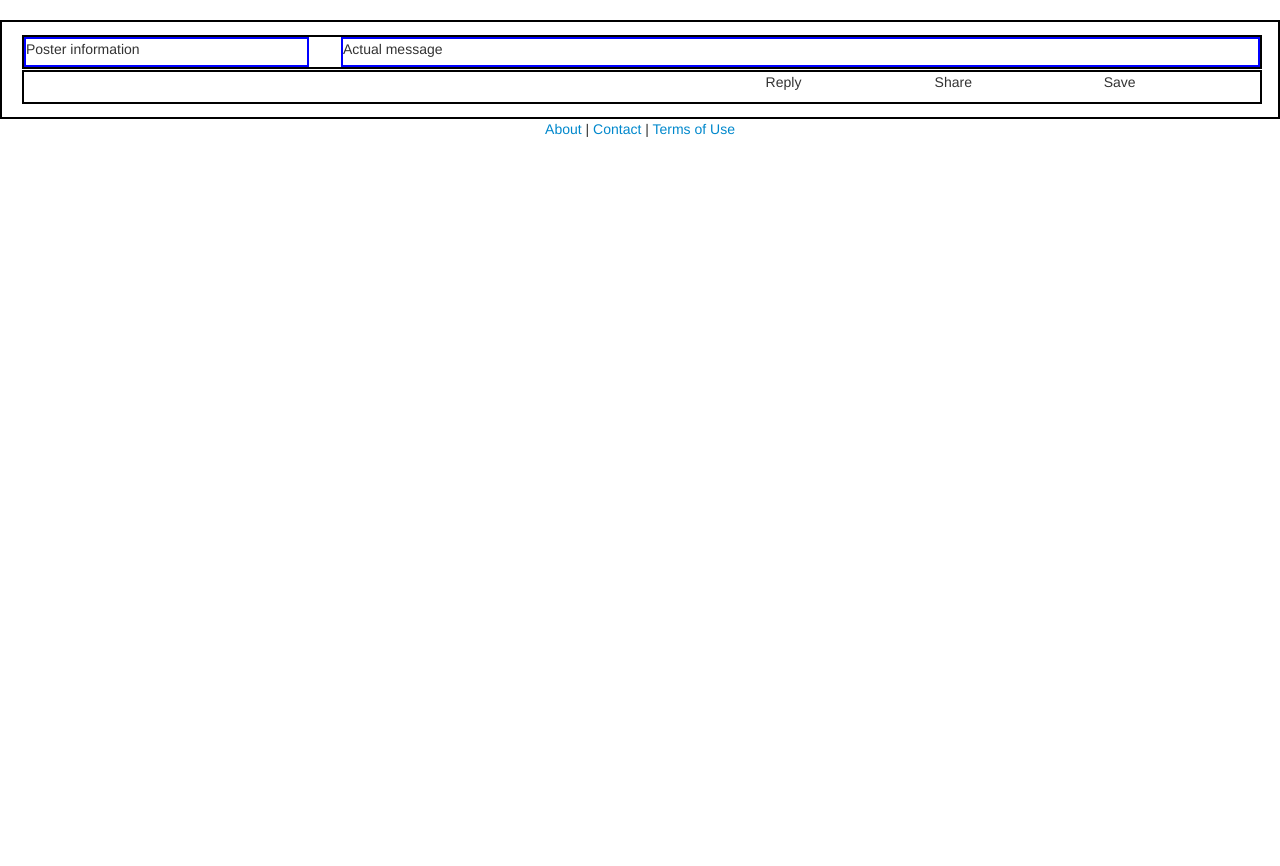
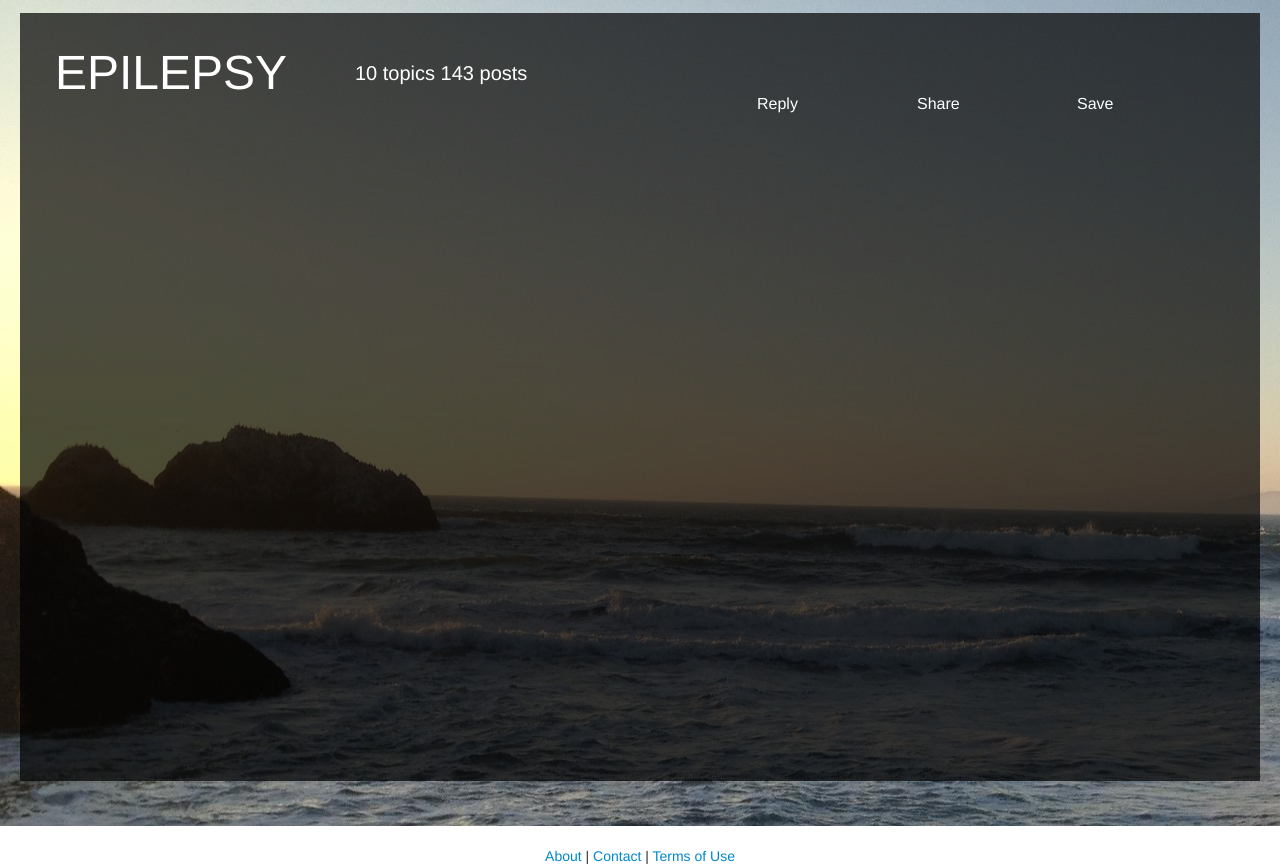
Before and after one commit to namelessnerd/pccr, a Django app: template me_med/me_med/templates/forum_view.html in a window 1280 px wide. Shown: the part 42-908 px from the top of the page. Before the commit the page ends 179 px from the top, so only its background shows below. Run offline with Django 3.2, Linux system fonts and the light colour scheme; the template is opened without the code that fills it, so the values that code supplies are empty; some libraries are stand-ins or nearby versions.

Commit message:
CSS, Clean-ups
Moved some in-line to external CSS, adjusted forum view to show topics
instead of posts

```diff
--- a/me_med/me_med/appy/static/css/me_med.css
+++ b/me_med/me_med/appy/static/css/me_med.css
@@ -1,4 +1,4 @@
-/* NAV */
+ NAV */
 #search{
 	position: relative;
 	top: 5px;
@@ -13,7 +13,86 @@
 	text-align: center;
 }
 
-/* LANDING PAGE */
+footer{
+	text-align: center;
+}
+
+.soften {
+    border: 0;
+    height: 2px;
+    margin:10px 0;
+    position:relative;
+    background: -moz-linear-gradient(left, rgba(0,0,0,0) 0%, rgba(0,0,0,0) 10%, rgba(0,0,0,0.65) 50%, rgba(0,0,0,0) 90%, rgba(0,0,0,0) 100%); /* FF3.6+ */
+    background: -webkit-gradient(linear, left top, right top, color-stop(0%,rgba(0,0,0,0)), color-stop(10%,rgba(0,0,0,0)), color-stop(50%,rgba(0,0,0,0.65)), color-stop(90%,rgba(0,0,0,0)), color-stop(100%,rgba(0,0,0,0))); /* Chrome,Safari4+ */
+    background: -webkit-linear-gradient(left, rgba(0,0,0,0) 0%,rgba(0,0,0,0) 10%,rgba(0,0,0,0.65) 50%,rgba(0,0,0,0) 90%,rgba(0,0,0,0) 100%); /* Chrome10+,Safari5.1+ */
+    background: -o-linear-gradient(left, rgba(0,0,0,0) 0%,rgba(0,0,0,0) 10%,rgba(0,0,0,0.65) 50%,rgba(0,0,0,0) 90%,rgba(0,0,0,0) 100%); /* Opera 11.10+ */
+    background: -ms-linear-gradient(left, rgba(0,0,0,0) 0%,rgba(0,0,0,0) 10%,rgba(0,0,0,0.65) 50%,rgba(0,0,0,0) 90%,rgba(0,0,0,0) 100%); /* IE10+ */
+    background: linear-gradient(left, rgba(0,0,0,0) 0%,rgba(0,0,0,0) 10%,rgba(0,0,0,0.65) 50%,rgba(0,0,0,0) 90%,rgba(0,0,0,0) 100%); /* W3C */
+    filter: progid:DXImageTransform.Microsoft.gradient( startColorstr='#00000000', endColorstr='#00000000',GradientType=1 ); /* IE6-9 */
+}
+
+/* LANDING */
+.lander{
+	background: rgba(0,0,0,0.7);
+	margin-top:10%;
+	height: 45%;
+	color: #CCC;
+	padding: 20px;
+}
+
+/* FORUM VIEW */
+
+.wrapper{
+	/*border-top: 2px solid black;*/
+	/*border: 2px solid black; */
+	position: relative;
+	top: -20px;
+	padding-top: 1%;
+	padding-bottom: 1%;
+	min-height: 800px;
+	background: url('/static/img/sutro.jpg');
+}
+
+.blackbox{
+	position: relative;
+	background: rgba(0,0,0,0.7);
+	font-size: 24;
+	height: 96%;
+}
+
+.topic{
+	position: relative;
+	top: 50px;
+	color: white;
+	font-size: 48;
+}
+
+.topic-info{
+	position: relative;
+	top: 50px;
+	color: white;
+	font-size: 20;
+}
+
+.interact{
+	margin-top: 0.1%;
+	width: 40%;
+	padding-left: 60%;
+/*	border: 2px solid black;*/
+	position: relative;
+	top: 50px;
+	color: white;
+	font-size: 16;
+}
+
+
+
+
+
+
+
+
+/* LANDING PAGE
 
 .front_button{
 	position: relative;
@@ -39,21 +118,3 @@
 	text-align: center;
 	line-height: 1.8em;
 }
-
-footer{
-	text-align: center;
-}
-
-.soften {
-    border: 0;
-    height: 2px;
-    margin:10px 0;
-    position:relative;
-    background: -moz-linear-gradient(left, rgba(0,0,0,0) 0%, rgba(0,0,0,0) 10%, rgba(0,0,0,0.65) 50%, rgba(0,0,0,0) 90%, rgba(0,0,0,0) 100%); /* FF3.6+ */
-    background: -webkit-gradient(linear, left top, right top, color-stop(0%,rgba(0,0,0,0)), color-stop(10%,rgba(0,0,0,0)), color-stop(50%,rgba(0,0,0,0.65)), color-stop(90%,rgba(0,0,0,0)), color-stop(100%,rgba(0,0,0,0))); /* Chrome,Safari4+ */
-    background: -webkit-linear-gradient(left, rgba(0,0,0,0) 0%,rgba(0,0,0,0) 10%,rgba(0,0,0,0.65) 50%,rgba(0,0,0,0) 90%,rgba(0,0,0,0) 100%); /* Chrome10+,Safari5.1+ */
-    background: -o-linear-gradient(left, rgba(0,0,0,0) 0%,rgba(0,0,0,0) 10%,rgba(0,0,0,0.65) 50%,rgba(0,0,0,0) 90%,rgba(0,0,0,0) 100%); /* Opera 11.10+ */
-    background: -ms-linear-gradient(left, rgba(0,0,0,0) 0%,rgba(0,0,0,0) 10%,rgba(0,0,0,0.65) 50%,rgba(0,0,0,0) 90%,rgba(0,0,0,0) 100%); /* IE10+ */
-    background: linear-gradient(left, rgba(0,0,0,0) 0%,rgba(0,0,0,0) 10%,rgba(0,0,0,0.65) 50%,rgba(0,0,0,0) 90%,rgba(0,0,0,0) 100%); /* W3C */
-    filter: progid:DXImageTransform.Microsoft.gradient( startColorstr='#00000000', endColorstr='#00000000',GradientType=1 ); /* IE6-9 */
-}
--- a/me_med/me_med/templates/forum_home.html
+++ b/me_med/me_med/templates/forum_home.html
@@ -2,8 +2,7 @@
 {% block forum_content %}
 <div class="container-fluid splash" >
 	<div class="container">
-				<div class="row-fluid"style="background: rgba(0,0,0,0.7); margin-top:
-					10%; height: 45%; color: #CCC;padding: 20px;">
+		<div class="row-fluid lander">
 			<div class="span8" >
 				<h1>ME-MED</h1>
 				<img src='/static/img/leaf.png'></img>
--- a/me_med/me_med/templates/forum_view.html
+++ b/me_med/me_med/templates/forum_view.html
@@ -1,21 +1,18 @@
 {% extends 'includes/page_header.html' %}
-
 {% block forum_content %}
-
-	<div class="container-fluid" style="border: 2px solid black; padding-top: 1%;
-			padding-bottom: 1%;">
-
-			<div class="row-fluid" style="border: 2px solid black">
-					<div class="span3" style="border: 2px solid blue"> Poster information </div>
-					<div class="span9"style="border: 2px solid blue"> Actual message </div>
+	<div class="container-fluid wrapper">
+		<div class="blackbox">
+			<div class="container">
+				<div class="row-fluid">
+						<div class="span3 topic"> EPILEPSY </div>
+						<div class="span9 topic-info"> 10 topics 143 posts </div>
+				</div>
+				<div class="row-fluid interact">
+						<div class="span4"> Reply </div>
+						<div class="span4"> Share </div>
+						<div class="span4"> Save</div>
+				</div>
 			</div>
-			<div class="row-fluid" style="margin-top: 0.1%; width: 40%; padding-left:
-					60%; border: 2px solid black">
-					<div class="span4"> Reply </div>
-					<div class="span4"> Share </div>
-					<div class="span4"> Save</div>
-			</div>
+		</div>
 	</div>
-
-
 {% endblock %}
--- a/me_med/me_med/templates/includes/utils/login.html
+++ b/me_med/me_med/templates/includes/utils/login.html
@@ -21,7 +21,7 @@
 											padding-bottom: 5px;">
 										<div class="span6" >
 												<a href=""><button class="btn btn-small btn-primary
-																">Connect with Facebook </button>
+																">Connect to Facebook </button>
 												</a>
 										</div>
 										<div class="span3">
--- a/me_med/me_med/templates/includes/utils/register.html
+++ b/me_med/me_med/templates/includes/utils/register.html
@@ -31,7 +31,7 @@
 											padding-bottom: 5px;">
 										<div class="span6" >
 												<a href=""><button class="btn btn-small btn-primary
-																">Connect with Facebook </button>
+																">Connect to Facebook </button>
 												</a>
 										</div>
 										<div class="span3">
--- a/me_med/me_med/urls.py
+++ b/me_med/me_med/urls.py
@@ -6,8 +6,6 @@ from django.conf.urls import patterns, include, url
 
 urlpatterns = patterns('',
 	url(r'^memed/$','appy.views.home',name='pccr_home'),
-	url(r'^memed/register/$','appy.views.register',name='pccr_home'),
-	url(r'^memed/registerme/$','appy.views.registerme',name='pccr_home'),
 	url(r'^memed/explore/$','appy.views.forum_explore',name='forum_explore'),
     # Examples:
     # url(r'^$', 'proj.views.home', name='home'),
@@ -19,3 +17,7 @@ urlpatterns = patterns('',
     # Uncomment the next line to enable the admin:
     # url(r'^admin/', include(admin.site.urls)),
 )
+
+
+    # url(r'^memed/registerme/$','appy.views.registerme',name='pccr_home'),
+    # url(r'^memed/register/$','appy.views.register',name='pccr_home'),
```
Also changed, not shown: me_med/me_med/appy/views.py (+13 -13 lines). Lines whose indentation alone changed are shown as unchanged.
